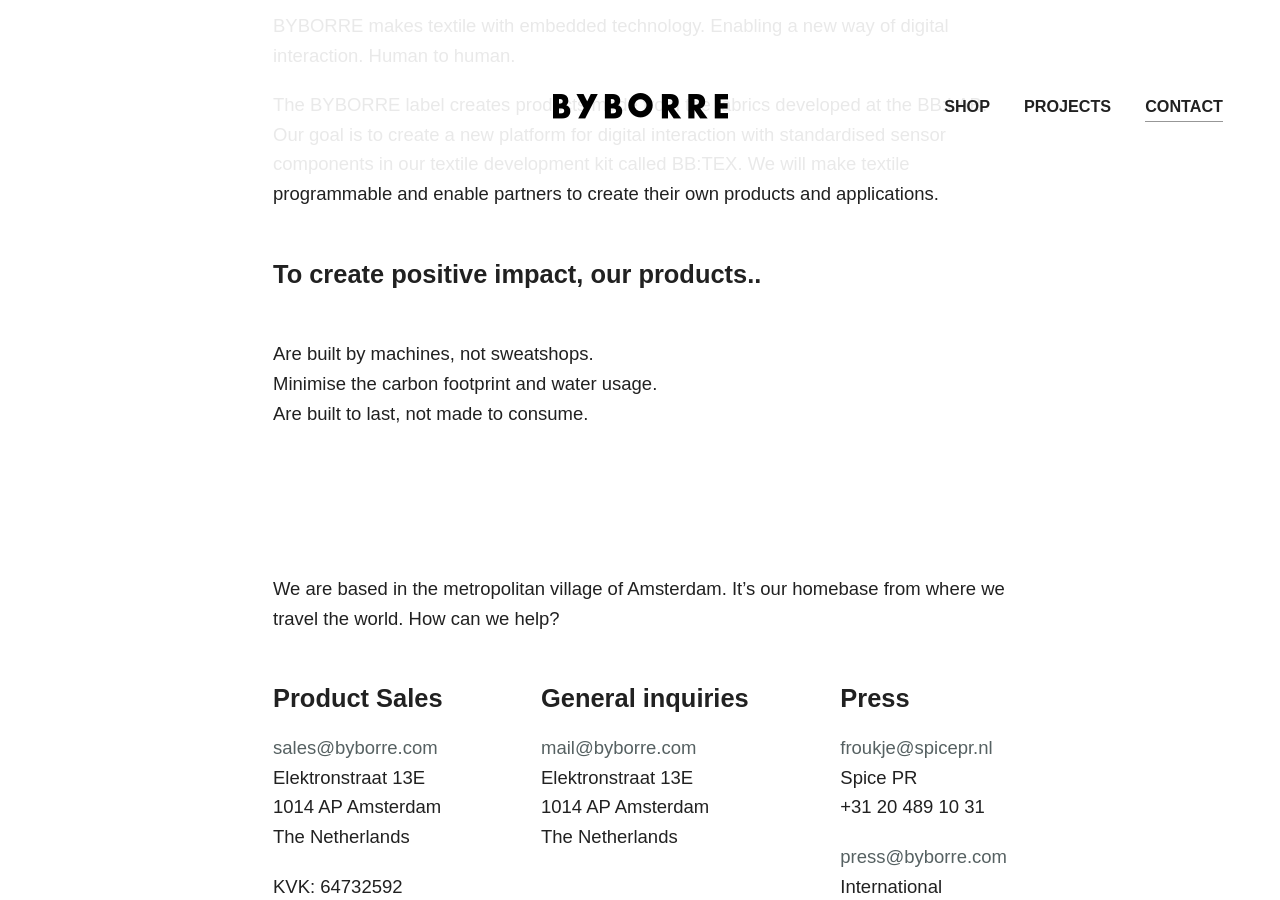
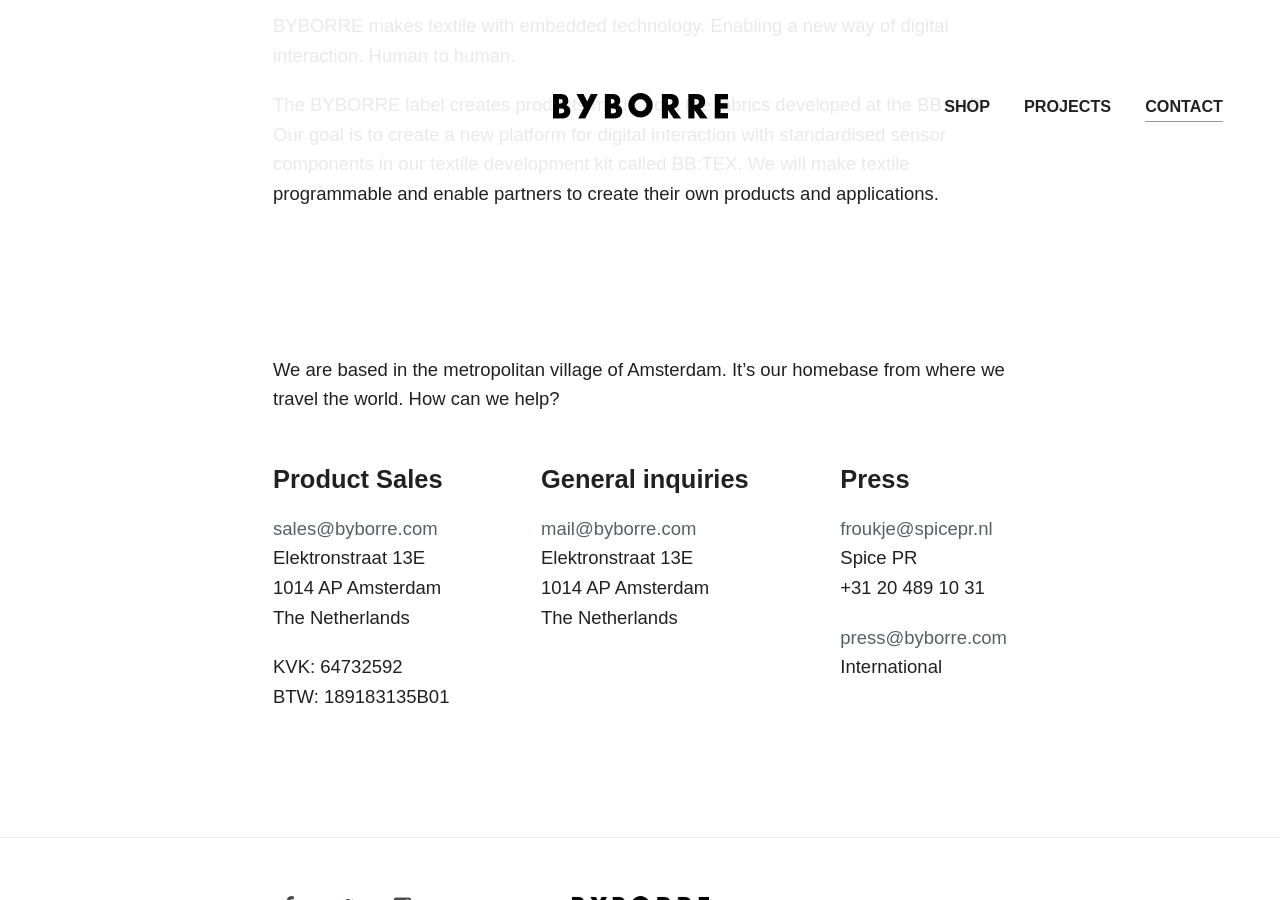
Before and after one commit to byborre/byborre.github.io, a Jekyll site: the page built from contact/index.html, in a window 1280 px wide and 900 px high, scrolled down 502 px. Built offline with Jekyll 4.4.1, drawn with Linux system fonts in a browser that asks for light colours; some web fonts are replaced; Markdown is read by kramdown in place of the engine named in the settings; a script that is not in the unit is left out; comment, search, counter and statistics services are not loaded.

Commit message:
initial three products

```diff
--- a/_includes/shipping.html
+++ b/_includes/shipping.html
@@ -4,7 +4,7 @@
 
     <p class="intro">Shipping Worlwide for &euro;10.</p>
 
-    <p>Mail to <a href="mailto:store@byborre.com">store@byborre.com</a> for any questions about this product Check the <a class="modal-sales" href="#">Shipping &amp; Returns</a> for more infomation</p>
+    <p>Mail to <a href="mailto:store@byborre.com">store@byborre.com</a> for any questions about our products. Check the <a href="/shop/terms">Shipping &amp; Returns</a> for more information.</p>
 
     <div class="payment-icons">
       <ul>
--- a/_layouts/product.html
+++ b/_layouts/product.html
@@ -16,7 +16,7 @@
 
       {{ content }}
 
-      {% include buy-button.html shopifyid=page.shopifyid name=page.name handle=page.handle %}
+      {% include buy-button.html shopifyid=page.shopifyid name=page.title handle=page.handle %}
 
     </div>
     <!-- end .inner -->
@@ -60,7 +60,7 @@
       </div>
       <!-- end .chart -->
 
-      {% include buy-button.html shopifyid=page.shopifyid name=page.name handle=page.handle %}
+      {% include buy-button.html shopifyid=page.shopifyid name=page.title handle=page.handle %}
 
     </div>
     <!-- end .inner -->
--- a/contact/index.html
+++ b/contact/index.html
@@ -15,14 +15,6 @@
     <p>BYBORRE makes textile with embedded technology. Enabling a new way of digital interaction. Human to human.</p>
 
     <p>The BYBORRE label creates products made from the fabrics developed at the BB:LAB. Our goal is to create a new platform for digital interaction with standardised sensor components in our textile development kit called BB:TEX. We will make textile programmable and enable partners to create their own products and applications.</p>
-
-    <h2>To create positive impact, our products..</h2>
-
-    <p>
-      Are built by machines, not sweatshops.<br>
-      Minimise the carbon footprint and water usage.<br>
-      Are built to last, not made to consume.
-    </p>
 
   </div>
   <!-- end .inner -->
```
Also changed, not shown: _products/bubble-scarf-01.markdown (deleted, +0 -23 lines), img/content/products/bubble-scarf-01/12.jpg (deleted), 2 other files.
